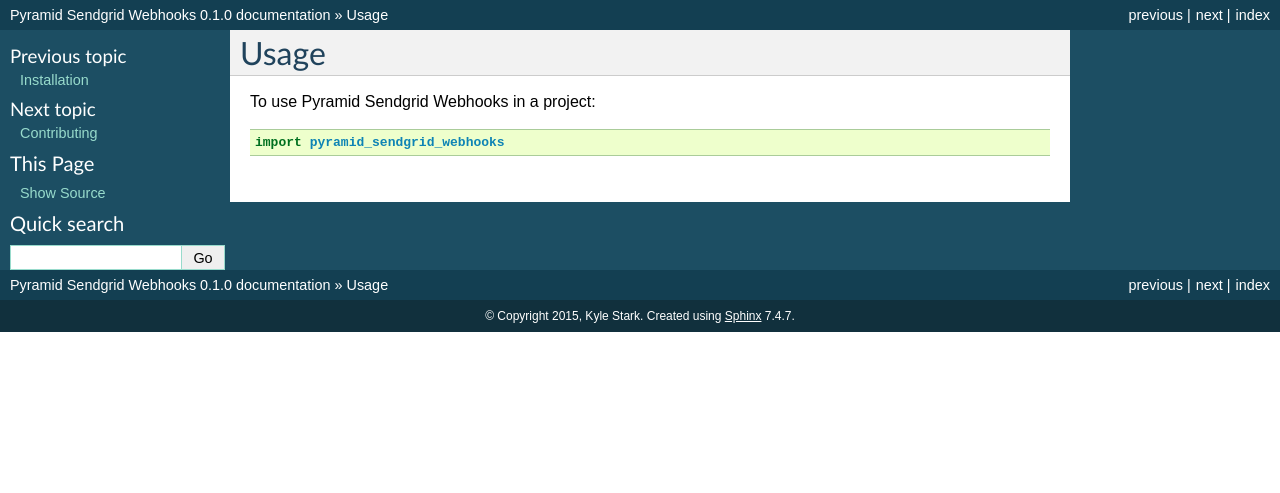
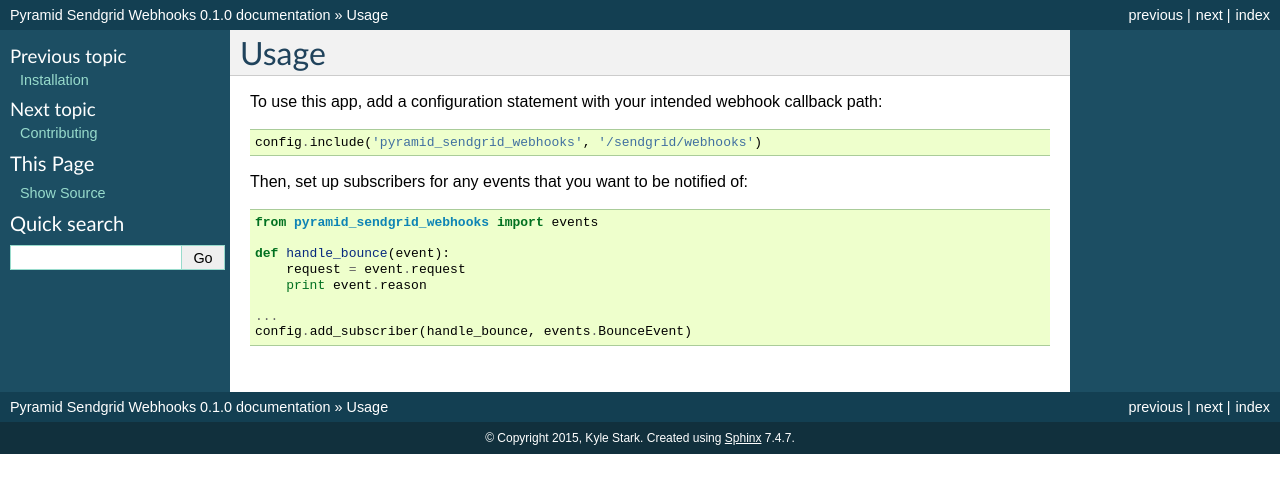
Before and after one commit to GoodRx/pyramid-sendgrid-webhooks, a Sphinx documentation site: the page built from docs/usage.rst, in a window 1280 px wide. Shown: the top 493 px of the page. Built offline with Sphinx 7.4.7, drawn with Linux system fonts in a browser that asks for light colours.

Commit message:
Update usage section with basic info

```diff
--- a/docs/usage.rst
+++ b/docs/usage.rst
@@ -2,6 +2,22 @@
 Usage
 ========
 
-To use Pyramid Sendgrid Webhooks in a project::
+To use this app, add a configuration statement with your intended webhook
+callback path:
 
-    import pyramid_sendgrid_webhooks
+.. code:: python
+
+    config.include('pyramid_sendgrid_webhooks', '/sendgrid/webhooks')
+
+Then, set up subscribers for any events that you want to be notified of:
+
+.. code:: python
+
+    from pyramid_sendgrid_webhooks import events
+
+    def handle_bounce(event):
+        request = event.request
+        print event.reason
+
+    ...
+    config.add_subscriber(handle_bounce, events.BounceEvent)
```
